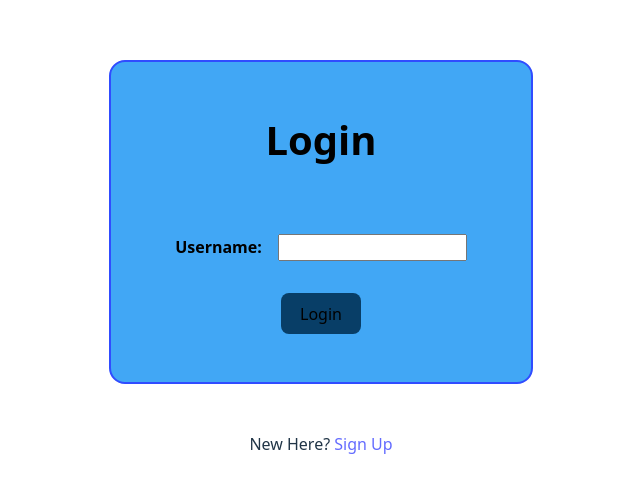
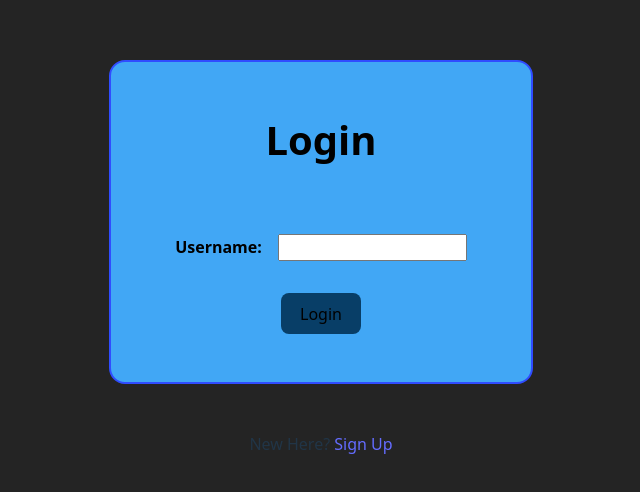
Before and after one commit to meet-dharmesh-gandhi/My-Kanban-Board, a React (Vite) app in the folder Frontend/: page /login in a window 1280 px wide. Shown: the part 142-634 px from the top of the page, without its empty margins (319-959 px from the left). Built offline with nearby package versions, Linux system fonts and the light colour scheme; no server answers.

Commit message:
made the background color #242424 of the body and changed the route "/board" to "/" for better access

```diff
--- a/Frontend/src/App.css
+++ b/Frontend/src/App.css
@@ -1,9 +1,10 @@
 body {
 	width: 100dvw;
-	min-height: 0;
+	min-height: 100dvh;
 	height: 100%;
 	overflow-x: hidden;
 	position: relative;
+	background-color: #242424;
 }
 
 * {
--- a/Frontend/src/App.tsx
+++ b/Frontend/src/App.tsx
@@ -52,7 +52,7 @@ export default function App() {
 			>
 				<BrowserRouter>
 					<Routes>
-						<Route path="/board" element={<Home />} />
+						<Route path="/" element={<Home />} />
 						<Route path="/login" element={<LoginPage />} />
 						<Route
 							path="/signup"
```
